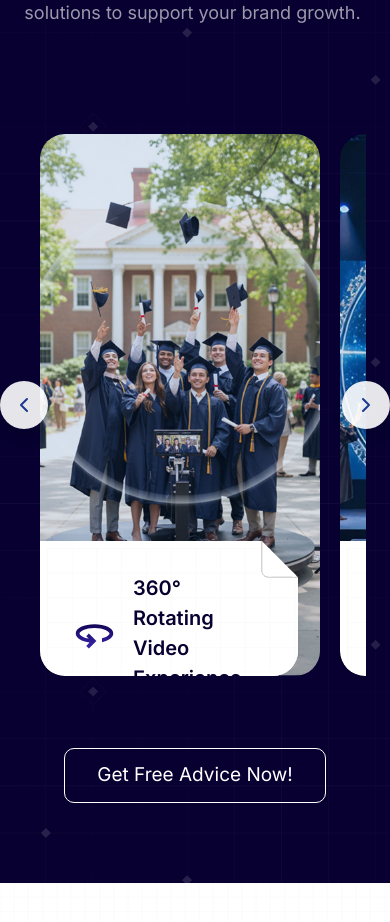
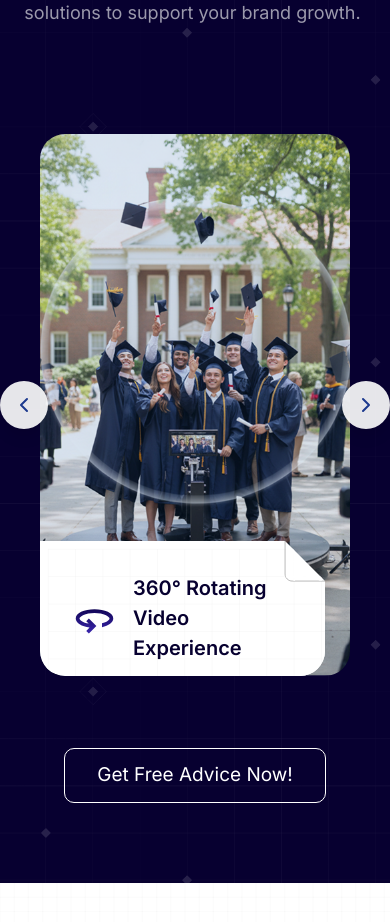
Before and after one commit to kanishka-gunatunga/blue-print-media, a Next.js app: page / in a window 390 px wide. Shown: the part 3220-4142 px from the top of the page. Built offline with nearby package versions, Linux system fonts and the light colour scheme.

Commit message:
change animations

```diff
--- a/components/Services.tsx
+++ b/components/Services.tsx
@@ -242,11 +242,11 @@ export default function Services() {
             }}
             breakpoints={{
               320: {
-                slidesPerView: 1.1,
+                slidesPerView: 1,
                 spaceBetween: 20,
               },
               768: {
-                slidesPerView: 2.1,
+                slidesPerView: 2,
                 spaceBetween: 30,
               },
               1200: {
@@ -316,7 +316,7 @@ function ServiceCard({ service }: { service: Service }) {
           className="absolute top-0 left-0 w-full h-auto z-0"
         />
 
-        <div className="p-8 pr-12 h-full flex flex-col relative z-20">
+        <div className="p-8 pr-6 md:pr-12 h-full flex flex-col relative z-20">
           <div className="flex items-center gap-4 mb-6">
             <div className="w-[45px] h-[45px] relative flex-shrink-0 flex items-center justify-center">
               <Image
@@ -327,7 +327,7 @@ function ServiceCard({ service }: { service: Service }) {
                 className="object-contain"
               />
             </div>
-            <h3 className="font-inter font-semibold break-words text-[20px] md:text-[21px] text-[#070030] leading-[1.5]">
+            <h3 className="font-inter font-semibold md:break-words text-[20px] md:text-[21px] text-[#070030] leading-[1.5]">
               {service.title}
             </h3>
           </div>
```
